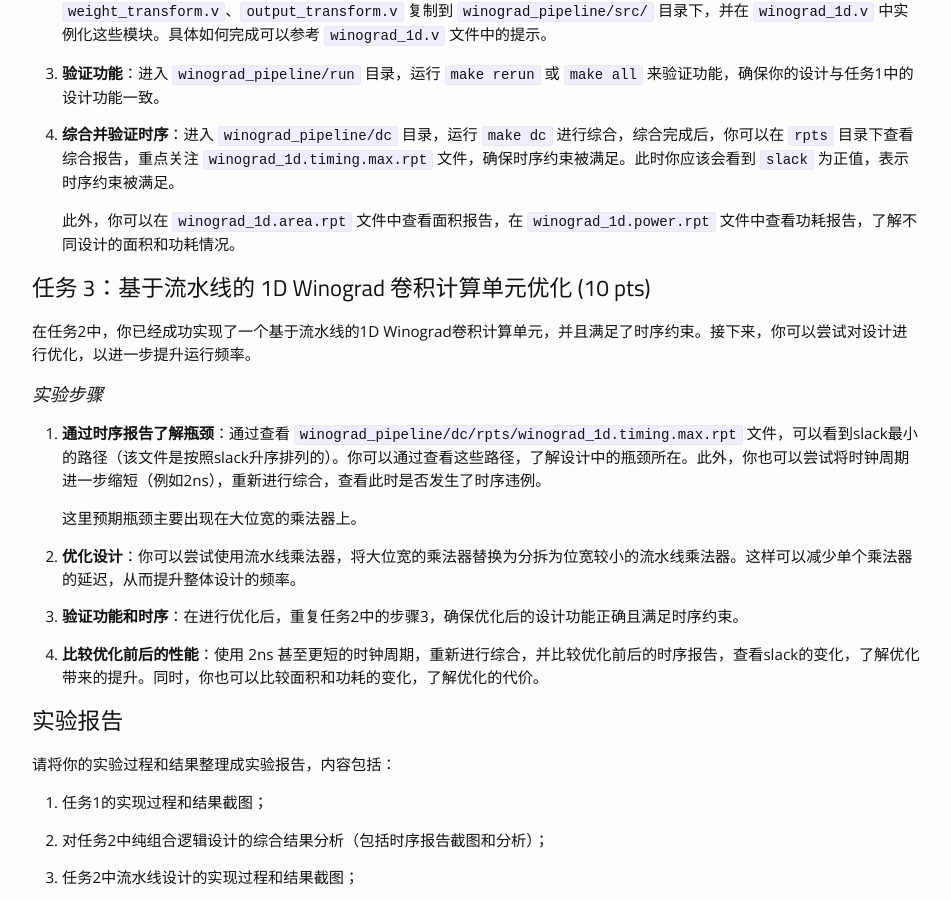
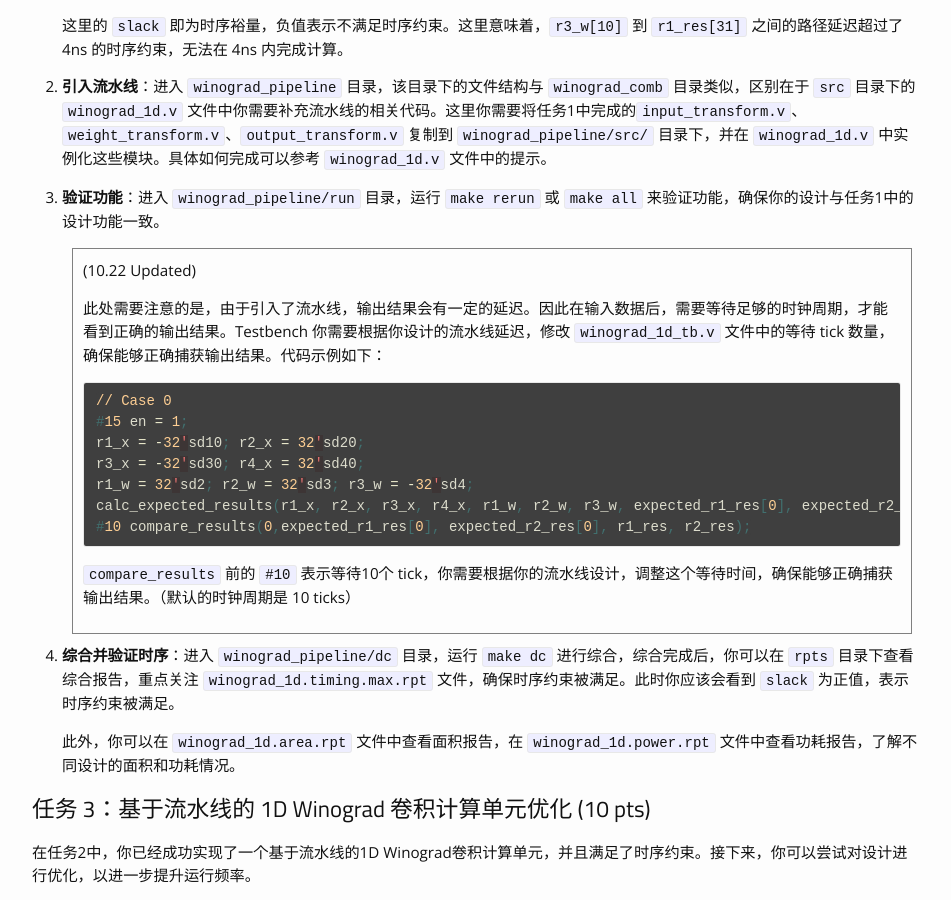
Before and after one commit to AIArchPKU/2025Fall, a Jekyll site: the page built from labs/lab1/handout.md, in a window 1280 px wide and 900 px high, scrolled down 5319 px. Shown: the whole window, without its empty margins (163-1114 px from the left). Built offline with Jekyll 4.4.1, drawn with Linux system fonts in a browser that asks for light colours; nearby versions of some CDN libraries; some of the changed text lies outside the part shown.

Commit message:
Update the handout of Lab 1.

````diff
--- a/labs/lab1/handout.md
+++ b/labs/lab1/handout.md
@@ -2,6 +2,13 @@
 layout: page
 title: Lab1 1D Winograd
 ---
+
+## Update
+
+(点击跳转到对应位置)
+
+- 2025-10-22: [优化任务3说明，增加流水线后运行 Testbench 的提示](#update-1022)
+
 
 ## 实验目的
 
@@ -181,6 +188,29 @@ title: Lab1 1D Winograd
 
 3. **验证功能**：进入 `winograd_pipeline/run` 目录，运行 `make rerun` 或 `make all` 来验证功能，确保你的设计与任务1中的设计功能一致。
 
+
+    <div style="border: 1px solid gray; padding: 10px; margin: 10px" id="update-1022" markdown="1">
+
+    (10.22 Updated)
+
+    <!-- <a id="update-1022"></a> -->
+
+    此处需要注意的是，由于引入了流水线，输出结果会有一定的延迟。因此在输入数据后，需要等待足够的时钟周期，才能看到正确的输出结果。Testbench 你需要根据你设计的流水线延迟，修改 `winograd_1d_tb.v` 文件中的等待 tick 数量，确保能够正确捕获输出结果。代码示例如下：
+
+    ```verilog
+// Case 0
+#15 en = 1;
+r1_x = -32'sd10; r2_x = 32'sd20;
+r3_x = -32'sd30; r4_x = 32'sd40;
+r1_w = 32'sd2; r2_w = 32'sd3; r3_w = -32'sd4;
+calc_expected_results(r1_x, r2_x, r3_x, r4_x, r1_w, r2_w, r3_w, expected_r1_res[0], expected_r2_res[0]);
+#10 compare_results(0,expected_r1_res[0], expected_r2_res[0], r1_res, r2_res);
+    ```
+
+    `compare_results` 前的 `#10` 表示等待10个 tick，你需要根据你的流水线设计，调整这个等待时间，确保能够正确捕获输出结果。（默认的时钟周期是 10 ticks）
+    </div>
+
+
 4. **综合并验证时序**：进入 `winograd_pipeline/dc` 目录，运行 `make dc` 进行综合，综合完成后，你可以在 `rpts` 目录下查看综合报告，重点关注 `winograd_1d.timing.max.rpt` 文件，确保时序约束被满足。此时你应该会看到 `slack` 为正值，表示时序约束被满足。
 
     此外，你可以在 `winograd_1d.area.rpt` 文件中查看面积报告，在 `winograd_1d.power.rpt` 文件中查看功耗报告，了解不同设计的面积和功耗情况。
````
